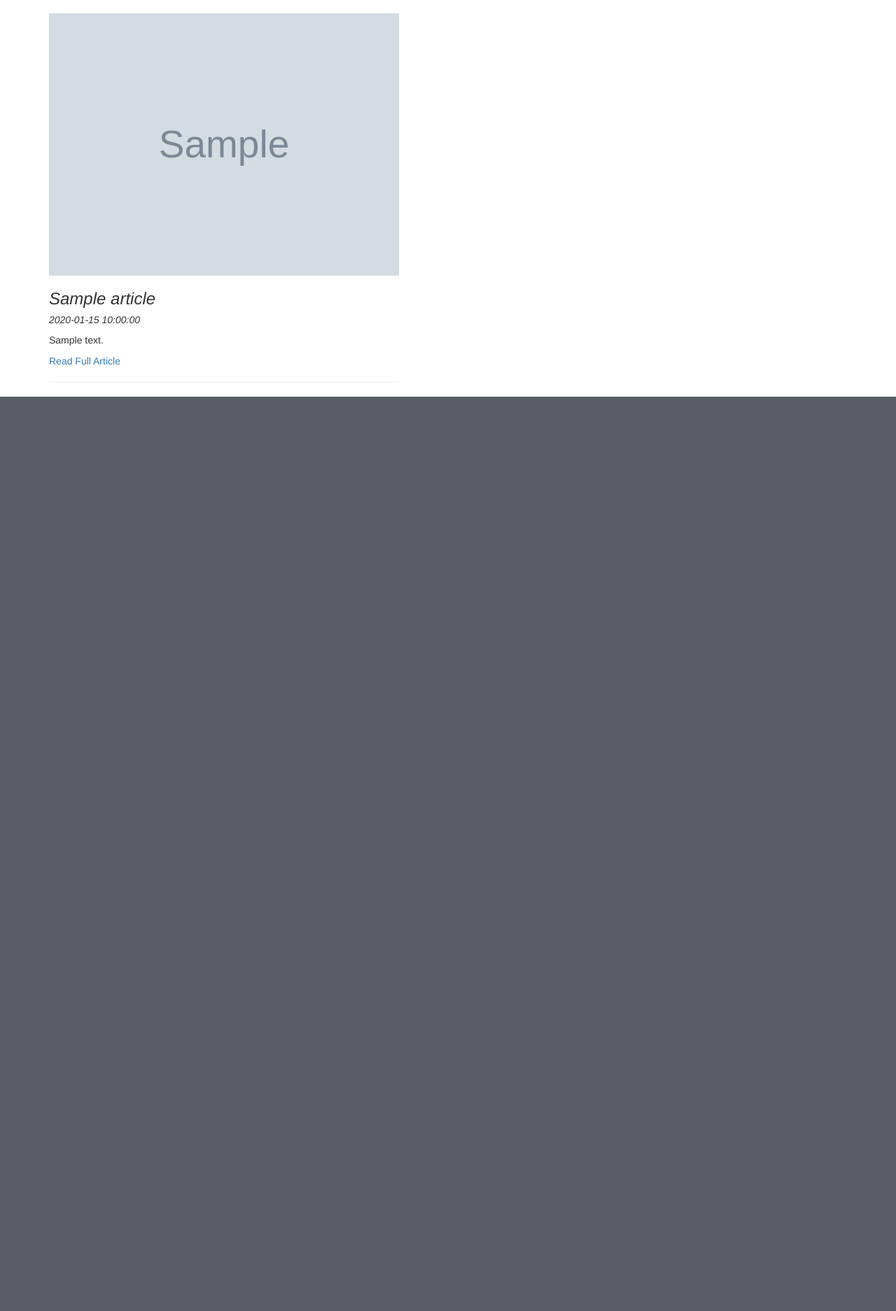
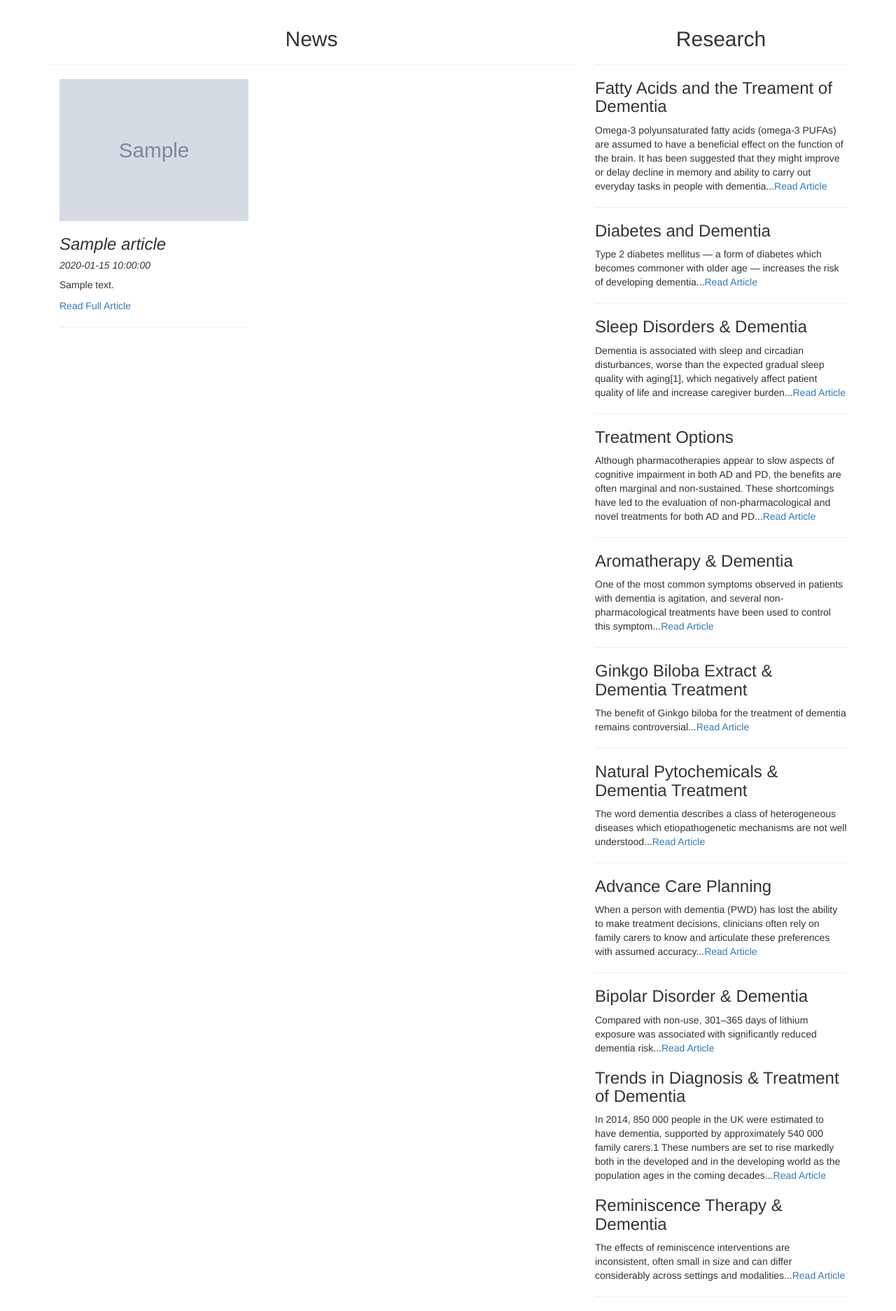
Before and after one commit to Waithera-m/dementia-care-and-selfcare, a Flask app: template app/templates/dementia.html in a window 1280 px wide. Shown: the part 501-2375 px from the top of the page at 70% size. Before the commit the page ends 1068 px from the top, so only its background shows below. Run offline with Flask 2, Linux system fonts and the light colour scheme; the template is opened without the code that fills it: most values are stand-ins (such as "Sample title", 1, 10 or a date in 2020); grey boxes marked "Sample" are stand-in pictures; some libraries are stand-ins or nearby versions.

Commit message:
create research section to familiarise users with ongoing dementia research; change dementia page layout; add link to dementia template in the navbar

```diff
--- a/app/request.py
+++ b/app/request.py
@@ -19,11 +19,9 @@ def get_topics(topic):
     '''
     function gets and returns articles that cover a specific topic
     '''
-    print('here')
-    print(apiKey)
+
     topical_url="https://newsapi.org/v2/everything?q={}&apiKey={}".format(topic,apiKey)
-    print(topical_url)
-    print('here1')
+
 
     with urllib.request.urlopen(topical_url) as url:
         topic_details_data =  url.read()
--- a/app/templates/dementia.html
+++ b/app/templates/dementia.html
@@ -12,9 +12,56 @@
 
 {% block content %}
     <div class="jumbotron">
-        <h1>Dementia News</h1>
+        <h1>Dementia News & Research</h1>
     </div>
     <div class="container">
-        {{macro.displayHeadlinesResults(dementia_list)}}
+        <div class="row">
+            <div class="col-md-8">
+                <h2 style="text-align: center;">News</h2>
+                <hr>
+                {{macro.displayHeadlinesResults(dementia_list)}}
+            </div>
+            <div class="col-md-4">
+                <h2 style="text-align: center;">Research</h2>
+                <hr>
+                <h3>Fatty Acids and the Treament of Dementia</h3>
+                <p>Omega‐3 polyunsaturated fatty acids (omega‐3 PUFAs) are assumed to have a beneficial effect on the function of the brain. It has been suggested that they might improve or delay decline in memory and ability to carry out everyday tasks in people with dementia...<a href="https://www.cochranelibrary.com/cdsr/doi/10.1002/14651858.CD009002.pub3/full" target='_blank'>Read Article</a></p>
+                <hr>
+                <h3>Diabetes and Dementia</h3>
+                <p>Type 2 diabetes mellitus — a form of diabetes which becomes commoner with older age — increases the risk of developing dementia...<a href="https://www.cochranelibrary.com/cdsr/doi/10.1002/14651858.CD003804.pub2/full" target='_blank'>Read Article</a></p>
+                <hr>
+                <h3>Sleep Disorders & Dementia</h3>
+                <p>Dementia is associated with sleep and circadian disturbances, worse than the expected gradual sleep quality with aging[1], which negatively affect patient quality of life and increase caregiver burden...<a href="https://www.ncbi.nlm.nih.gov/pmc/articles/PMC5363179/" target='_blank'>Read Article</a></p>
+                <hr>
+                <h3>Treatment Options</h3>
+                <p>Although pharmacotherapies appear to slow aspects of cognitive impairment in both AD and PD, the benefits are often marginal and non-sustained. These shortcomings have led to the evaluation of non-pharmacological and novel treatments for both AD and PD...<a href="https://www.ncbi.nlm.nih.gov/pmc/articles/PMC4876589/" target='_blank'>Read Article</a></p>
+                <hr>
+                <h3>Aromatherapy & Dementia</h3>
+                <p>One of the most common symptoms observed in patients with dementia is agitation, and several non-pharmacological treatments have been used to control this symptom...<a href="https://link.springer.com/article/10.1186/s12906-015-0612-9" target='_blank'>Read Article</a></p>
+                <hr>
+                <h3>Ginkgo Biloba Extract & Dementia Treatment</h3>
+                <p>The benefit of Ginkgo biloba for the treatment of dementia remains controversial...<a href="https://jphcs.biomedcentral.com/articles/10.1186/s40780-015-0014-7" target='_blank'>Read Article</a></p>
+                <hr>
+                <h3>Natural Pytochemicals & Dementia Treatment</h3>
+                <p>The word dementia describes a class of heterogeneous diseases which etiopathogenetic mechanisms are not well understood...<a href="https://www.mdpi.com/1420-3049/21/4/518/htm" target='_blank'>Read Article</a></p>
+                <hr>
+                <h3>Advance Care Planning</h3>
+                <p>When a person with dementia (PWD) has lost the ability to make treatment decisions, clinicians often rely on family carers to know and articulate these preferences with assumed accuracy...<a href="https://journals.plos.org/plosone/article/file?type=printable&id=10.1371/journal.pone.0159056" target='_blank'>Read Article</a></p>
+                <hr>
+                <h3>Bipolar Disorder & Dementia</h3>
+                <p>Compared with non-use, 301–365 days of lithium exposure was associated with significantly reduced dementia risk...<a href="https://pdfs.semanticscholar.org/36e2/d855dd4e277b92930fd57f849b6ca4d6f68b.pdf" target='_blank'>Read Article</a></p>
+                <h3>Trends in Diagnosis & Treatment of Dementia</h3>
+                <p>In 2014, 850 000 people in the UK were estimated to have dementia, supported by approximately 540 000 family carers.1 These numbers are set to rise markedly both in the developed and in the developing world as the population ages in the coming decades...<a href="https://www.sciencedirect.com/science/article/pii/S2468266717300312" target='_blank'>Read Article</a></p>
+                <h3>Reminiscence Therapy & Dementia</h3>
+                <p>The effects of reminiscence interventions are inconsistent, often small in size and can differ considerably across settings and modalities...<a href="https://www.cochranelibrary.com/cdsr/doi/10.1002/14651858.CD001120.pub3/full?highlightAbstract=reminiscent&highlightAbstract=reminisc" target='_blank'>Read Article</a></p>
+                <hr>
+                <h3>Home Support for People with Dementia</h3>
+                <p>There is some evidence that case management is beneficial at improving some outcomes at certain time points, both in the person with dementia and in their carer...<a href="https://www.cochranelibrary.com/cdsr/doi/10.1002/14651858.CD008345.pub2/pdf/CDSR/CD008345/CD008345_standard.pdf" target='_blank'>Read Article</a></p>
+                <hr>
+                <h3>Public's Understanding of Dementia Prevention & Treatment</h3>
+                <p>Approximately 47 million people worldwide are living with dementia (otherwise known as major neurocognitive disorder) and a new diagnosis is given every three seconds [1]. While research has not yet discovered a cure, there is accumulating evidence about the potential to prevent approximately one third of cases of dementia with management of risk factors such as poor educational attainment, hypertension, and depression...<a href="https://www.ncbi.nlm.nih.gov/pmc/articles/PMC5908164/" target='_blank'>Read Article</a></p>
+            </div>
+        </div>
+
     </div>
 {% endblock %}
--- a/app/templates/macros.html
+++ b/app/templates/macros.html
@@ -1,14 +1,14 @@
 {% macro displayHeadlinesResults(dementia_list) %}
     {% for article in dementia_list %}
-        <div class="card" style="width: 50rem">
-            <img src="{{article.urlToImage}}" class="card-img-top img-responsive" height=500 width=550>
+        <div class="col-md-6 card" style="width: 30rem">
+            <img src="{{article.urlToImage}}" class="card-img-top img-responsive">
             <div class="card-title">
                 <h3><i>{{article.title}}</i></h3>
 
             </div>
             <div class="card-body">
                 <h5><i>{{article.publishedAt | truncate(13)}}</i></h5>
-                <p>{{article.description}}</p>
+                <p>{{article.description|truncate(150)}}</p>
                 <a href="{{article.url}}" target="_blank">Read Full Article</a>
             </div>
             <hr>
--- a/app/templates/navbar.html
+++ b/app/templates/navbar.html
@@ -12,6 +12,7 @@
         <div class="navbar-collapse collapse">
             <ul class="nav navbar-nav">
               <li><a href="/">Home</a></li>
+              <li><a href="{{url_for('.dementia')}}">News</a></li>
             </ul>
         </div>
     </div>
```
